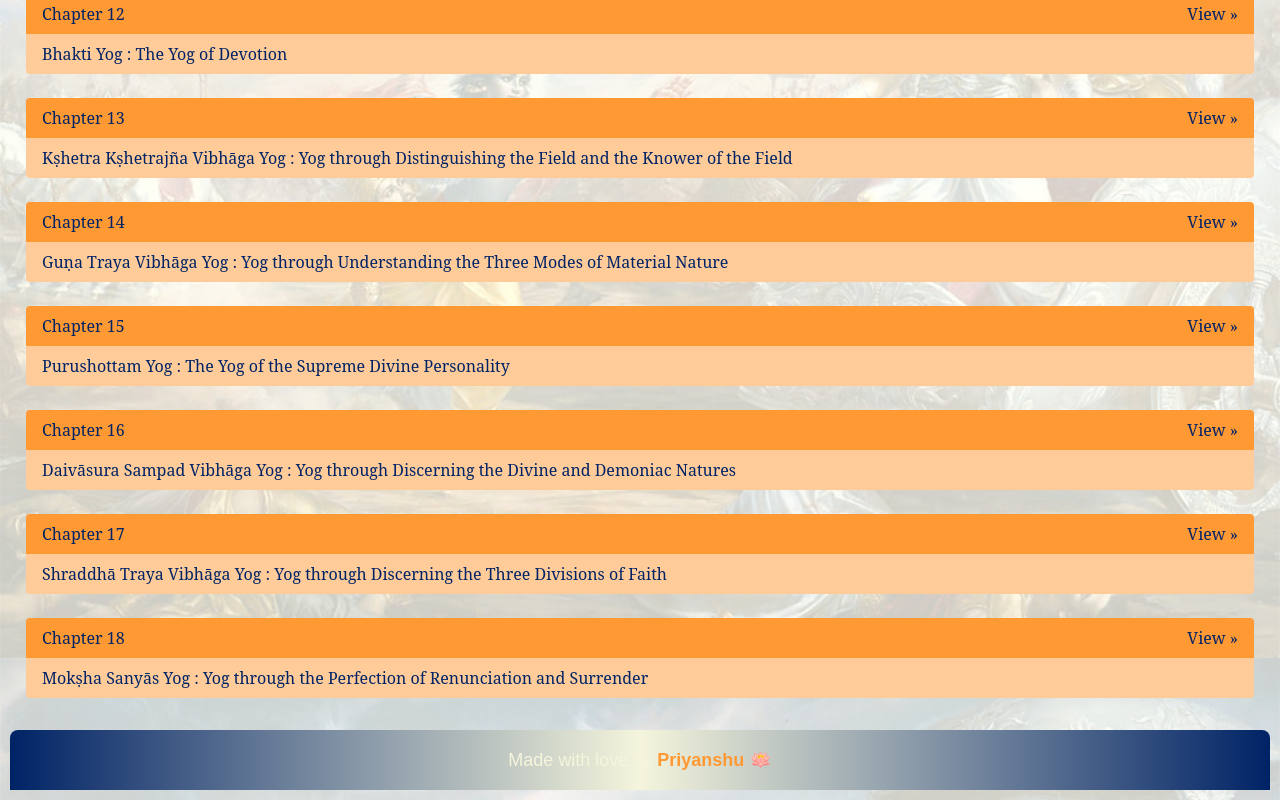
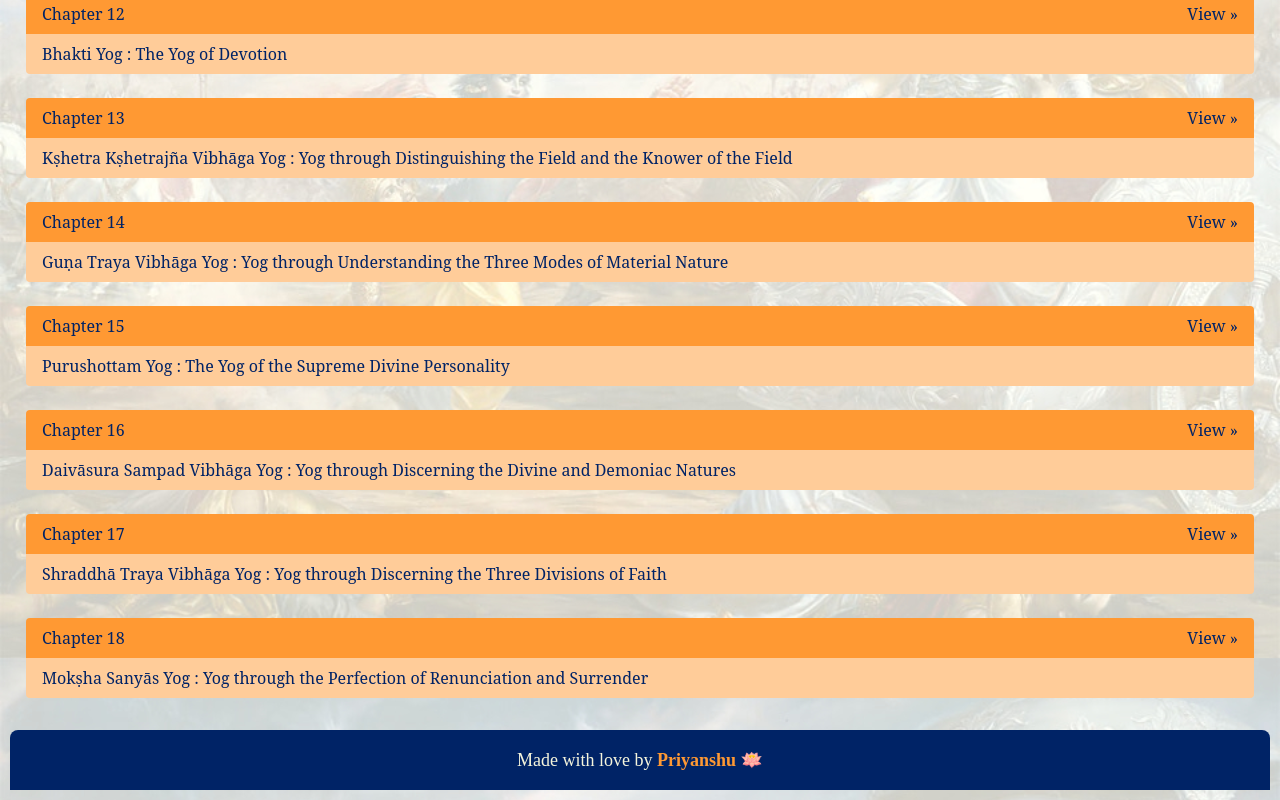
Before and after one commit to Priyansxu/Gita, a Next.js app: page / in a window 1280 px wide. Shown: the part 2222-3022 px from the top of the page. Built offline with nearby package versions, Linux system fonts and the light colour scheme.

Commit message:
Update Footer.js

```diff
--- a/components/Footer.js
+++ b/components/Footer.js
@@ -2,13 +2,13 @@ import Link from 'next/link';
 
 const Footer = () => {
   return (
-    <footer className="bg-gradient-to-r from-deepBlue via-cream to-deepBlue text-cream py-4 rounded-t-lg">
+    <footer className="bg-deepBlue text-cream py-4 rounded-t-lg">
       <div className="container mx-auto text-center">
-        <p className="text-lg font-alternative">
+        <p className="text-lg font-serif">
           Made with love by{' '}
           <Link href="https://www.instagram.com/pusxoo">
-            <a className="font-bold text-saffron hover:text-lightSaffron transition-colors">
-              Priyanshu 🪷
+            <a className="font-serif text-saffron hover:text-lightSaffron transition-colors">
+              <strong>Priyanshu 🪷</strong>
             </a>
           </Link>
         </p>
```
